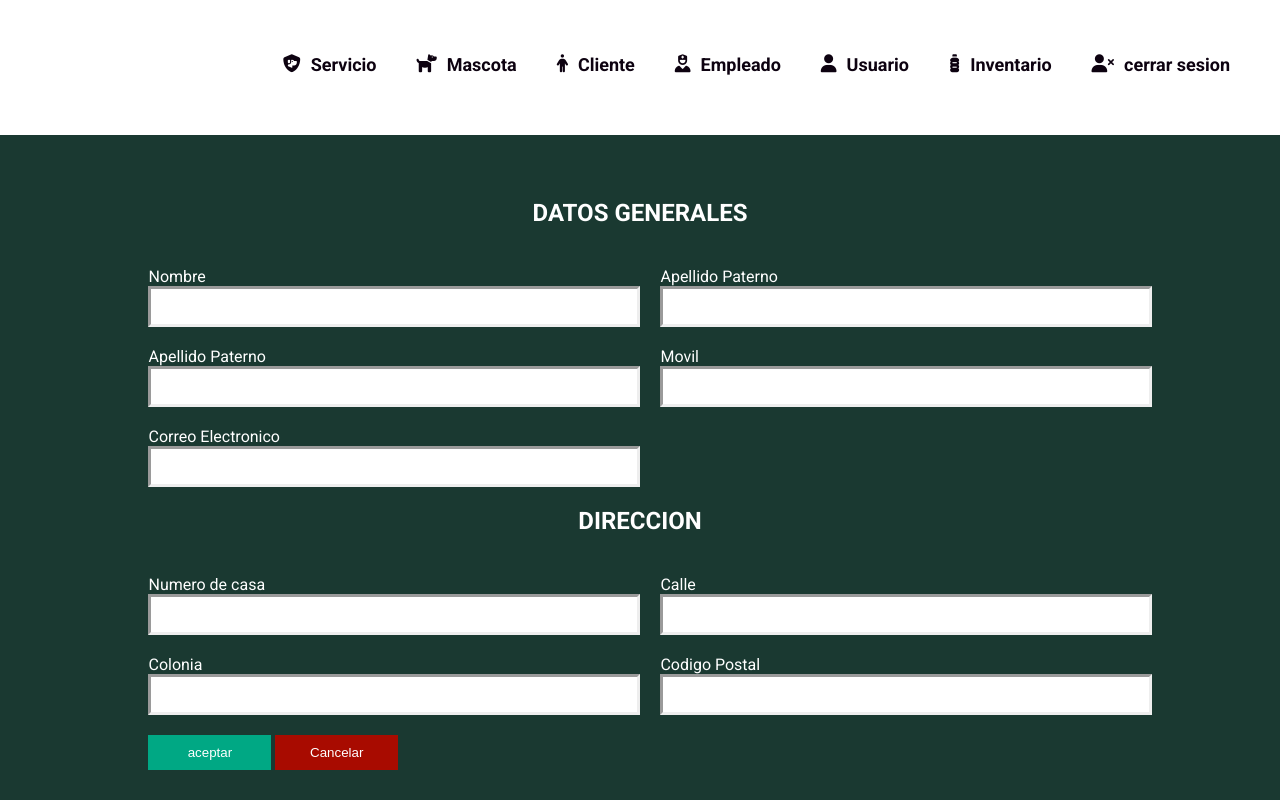
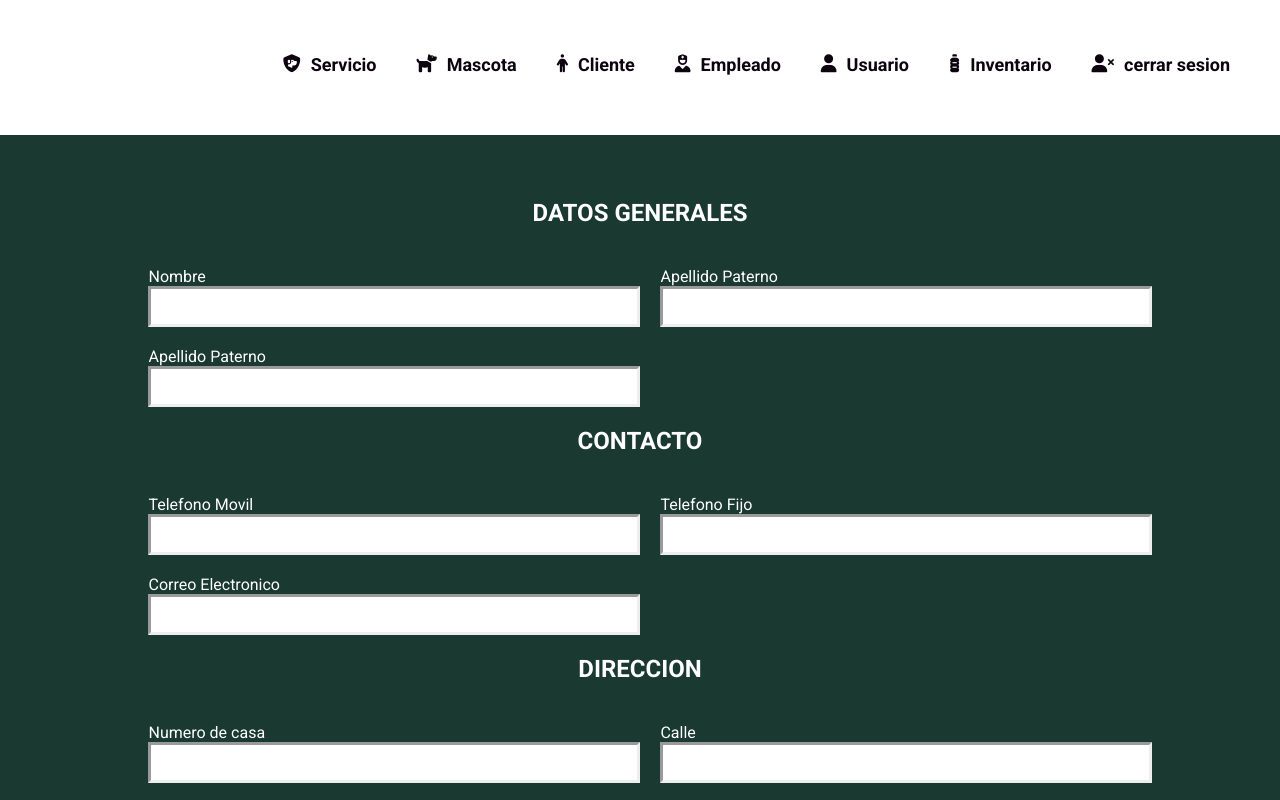
Before and after one commit to GeovanniVera/ClinicaEntregable, a plain HTML site: page view/form-cliente.html in a window 1280 px wide. Shown: the part 285-1085 px from the top of the page. Drawn offline with Linux system fonts and the light colour scheme.

Commit message:
se agrego el input para el telefono fijo en el formulario de cliente

```diff
--- a/view/css/formulario.css
+++ b/view/css/formulario.css
@@ -3,7 +3,7 @@
 .contenido-formulario {
     background-color: #1A3931;
     padding: 5% 0 5% 0;
-    height: 90vh;
+    height: auto;
   }
 
   .contenedor-formulario {
--- a/view/form-cliente.html
+++ b/view/form-cliente.html
@@ -61,17 +61,26 @@
                         <label>Apellido Paterno</label>
                         <input type="text" required>
                     </div>
+
+
+                </div>
+                <h3>Contacto</h3>
+                <div class="f2">
                     <!-- Columna 2 -->
                     <div class="col-2">
-                        <label for="">Movil</label>
+                        <label for="">Telefono Movil</label>
                         <input type="tel" required>
                     </div>
-
+                    <!-- Columna 1 -->
+                    <div class="col-1">
+                        <label for="">Telefono Fijo</label>
+                        <input type="tel" required>
+                    </div>
                 </div>
                 <!-- Fin f2 -->
                 <!-- F3 -->
                 <div class="f3">
-                    <!-- Columna 1 -->
+
                     <div class="col-1">
                         <label for="">Correo Electronico</label>
                         <input type="email" required>
```
